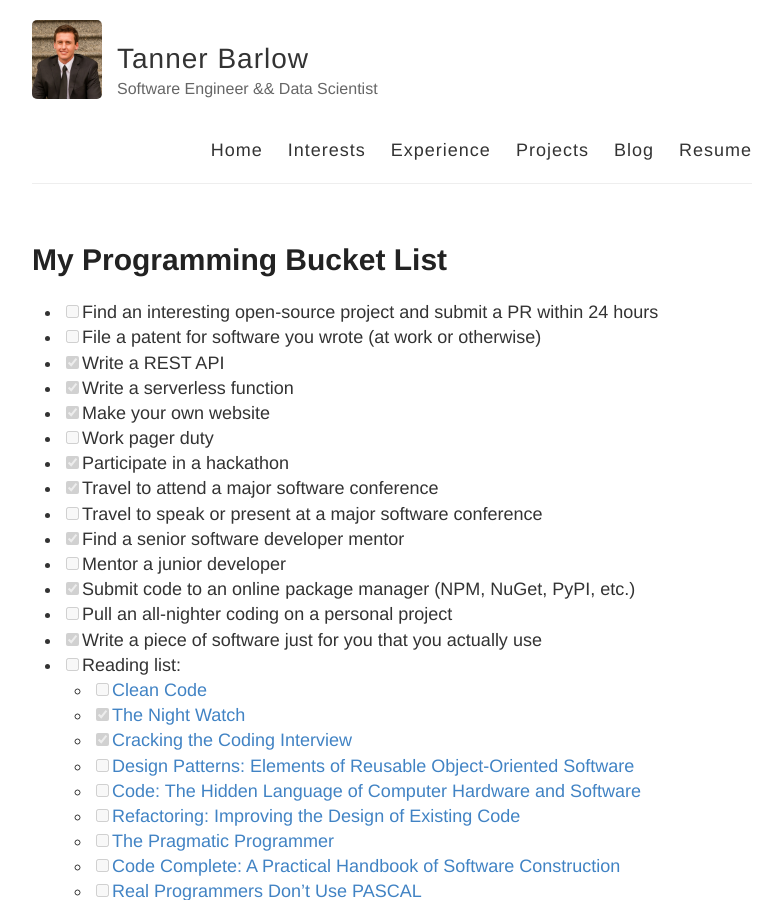
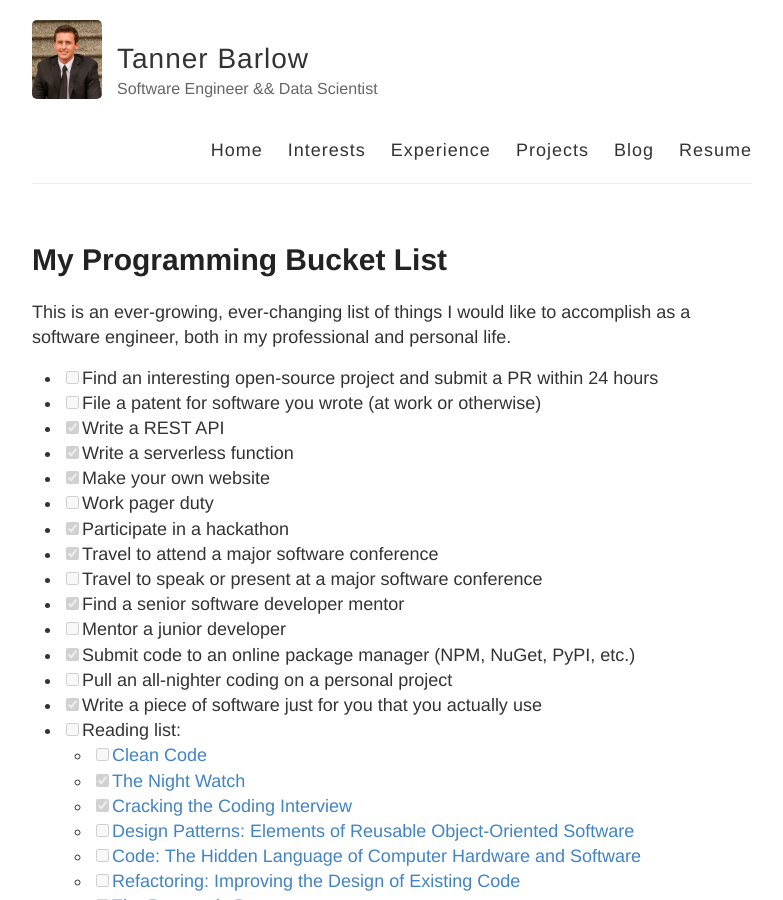
Before and after one commit to tbarlow12/tbarlow12.github.io, a Jekyll site: the page built from _posts/2018-8-31-bucket-list.md, in a window 1280 px wide and 900 px high. Shown: the whole window, without its empty margins (248-1031 px from the left). Built offline with Jekyll 4.4.1, drawn with Linux system fonts in a browser that asks for light colours.

Commit message:
add intro paragraph

```diff
--- a/_posts/2018-8-31-bucket-list.md
+++ b/_posts/2018-8-31-bucket-list.md
@@ -3,6 +3,8 @@ layout: post
 title: My Programming Bucket List
 permalink: /bucket-list/
 ---
+
+This is an ever-growing, ever-changing list of things I would like to accomplish as a software engineer, both in my professional and personal life.
 
 - [ ] Find an interesting open-source project and submit a PR within 24 hours
 - [ ] File a patent for software you wrote (at work or otherwise)
```
